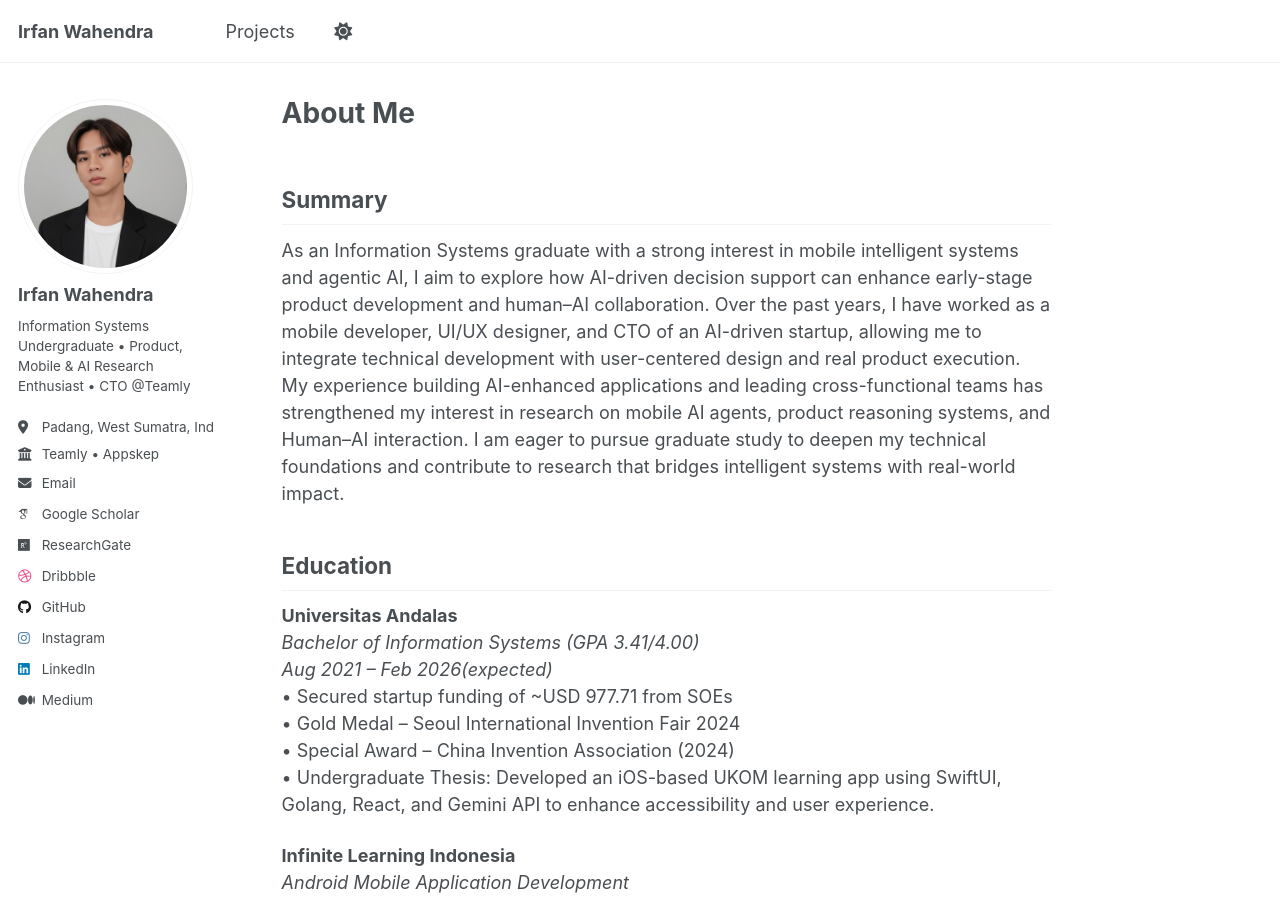
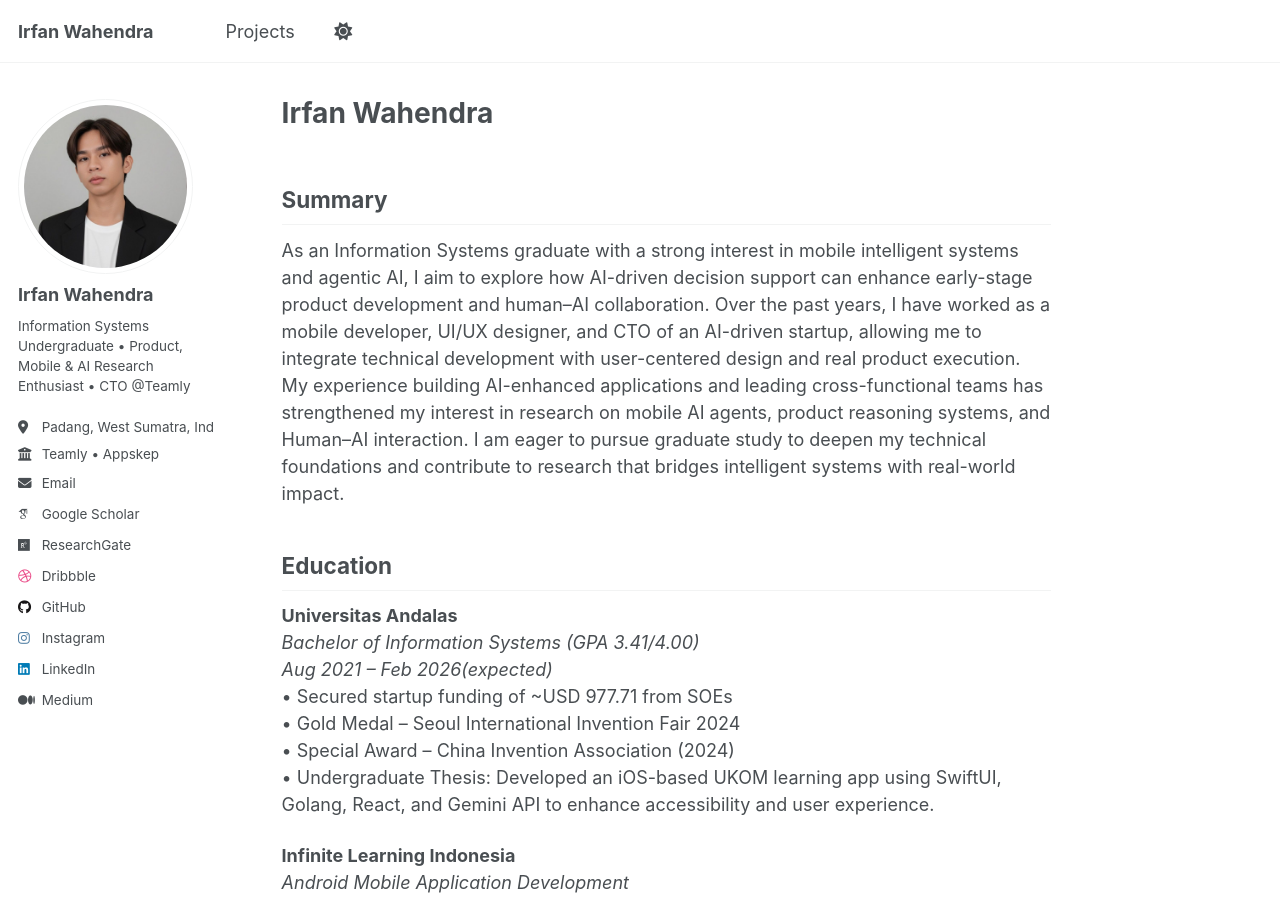
Before and after one commit to uixvandev/uixvandev.github.io, a Jekyll site: the page built from index.md, in a window 1280 px wide and 900 px high. Built offline with Jekyll 4.4.1, drawn with Linux system fonts in a browser that asks for light colours; some web fonts are replaced; a script that is not in the unit is left out.

Commit message:
update title

```diff
--- a/index.md
+++ b/index.md
@@ -1,6 +1,6 @@
 ---
 permalink: /
-title: "About Me"
+title: "Irfan Wahendra"
 excerpt: "About Irfan Wahendra"
 author_profile: true
 redirect_from:
```
